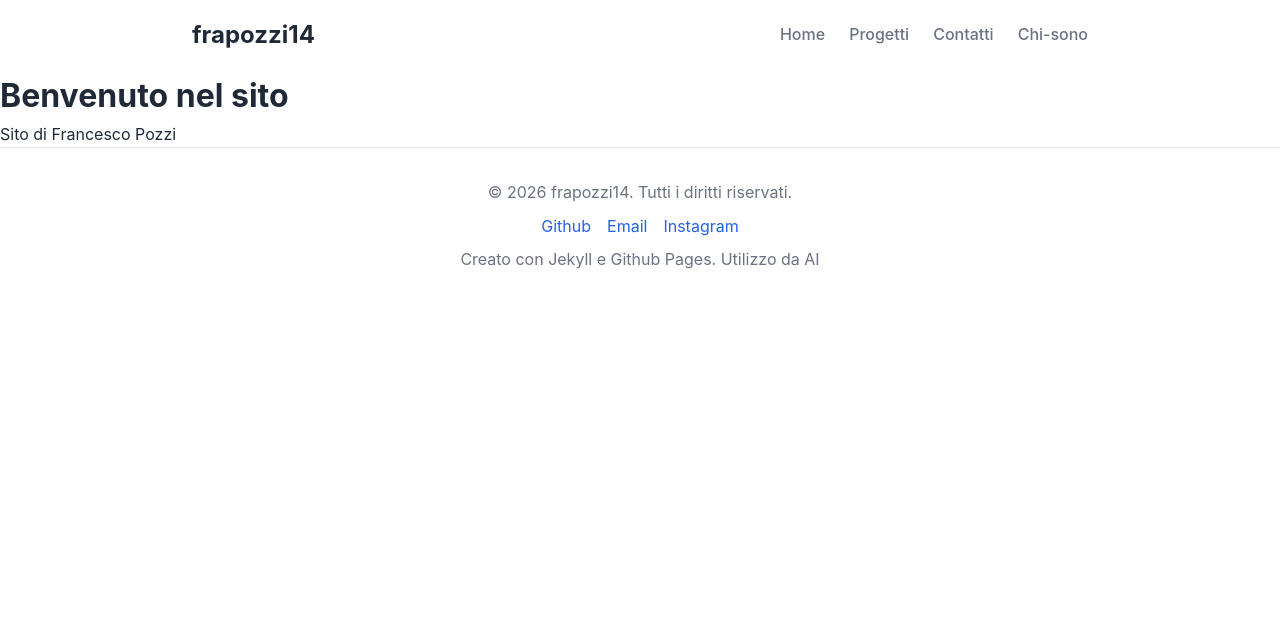
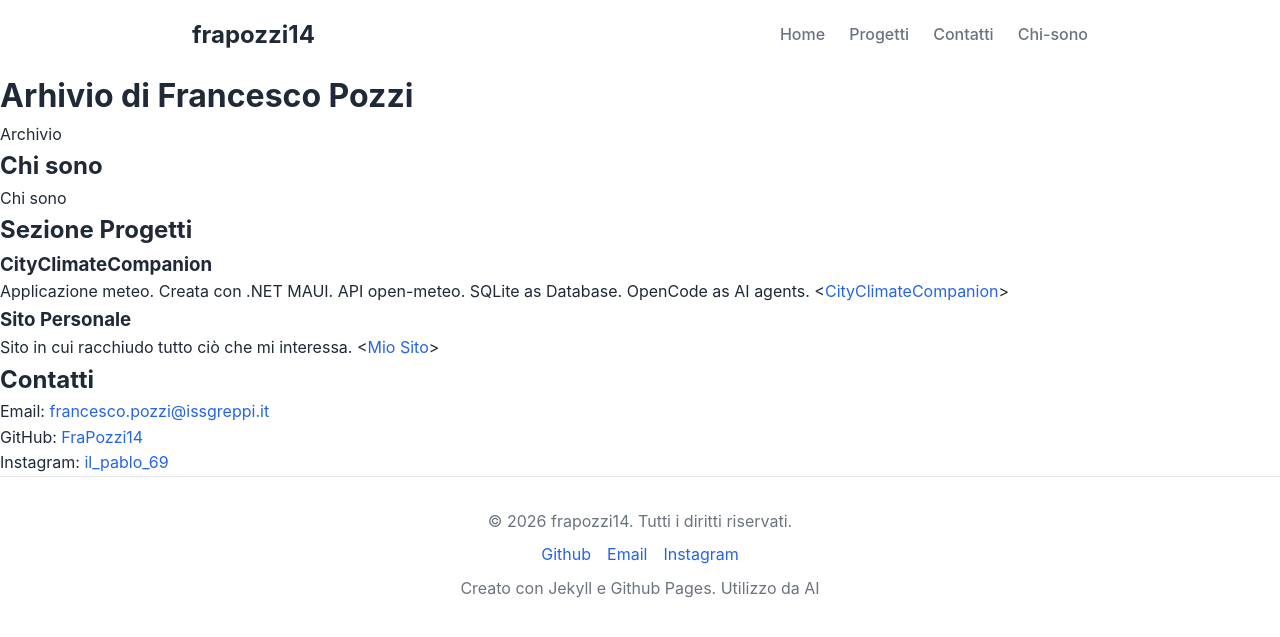
Before and after one commit to FraPozzi14/FraPozzi14.github.io, a Jekyll site: the page built from index.md, in a window 1280 px wide. Shown: the top 637 px of the page. Built offline with Jekyll 4.4.1, drawn with Linux system fonts in a browser that asks for light colours.

Commit message:
commit 3: Inserimento barra di navigazione, ancore 'chi-sono' e 'contatti', creazione pagina 'progetti'
q

```diff
--- a/_includes/header.html
+++ b/_includes/header.html
@@ -6,8 +6,8 @@
   <ul>
     <li><a href="{{ '/' | relative_url }}">Home</a></li>
     <li><a href="{{ '/progetti' | relative_url }}">Progetti</a></li>
-    <li><a href="{{ '/contatti' | relative_url }}#contatti">Contatti</a></li>
-    <li><a href="{{ '/chi-sono' | relative_url }}#about">Chi-sono</a></li>
+    <li><a href="{{ '/' | relative_url }}#contatti">Contatti</a></li>
+    <li><a href="{{ '/' | relative_url }}#about">Chi-sono</a></li>
   </ul>
 </nav>
 <input type="checkbox" id="menu-toggle" class="menu-toggle">
--- a/index.md
+++ b/index.md
@@ -2,5 +2,27 @@
 title: Home
 layout: default
 ---
-# Benvenuto nel sito
-Sito di Francesco Pozzi
+# Arhivio di Francesco Pozzi
+{: #hero}
+Archivio
+## Chi sono
+{: #about}
+Chi sono
+
+## Sezione Progetti
+{: #progetti}
+
+### CityClimateCompanion
+Applicazione meteo. Creata con .NET MAUI. API open-meteo. SQLite as Database. OpenCode as AI agents.
+<[CityClimateCompanion](https://github.com/GreppiLabs/maui-app-FraPozzi14/releases/tag/v1.0.1)>
+
+### Sito Personale
+Sito in cui racchiudo tutto ciò che mi interessa.
+<[Mio Sito](https://frapozzi14.github.io)>
+
+## Contatti
+{: #contatti}
+
+- Email: [francesco.pozzi@issgreppi.it](mailto:francesco.pozzi@issgreppi.it)
+- GitHub: [FraPozzi14](https://github.com/FraPozzi14)
+- Instagram: [il_pablo_69](https://instagram.com/il_pablo_69)
```
